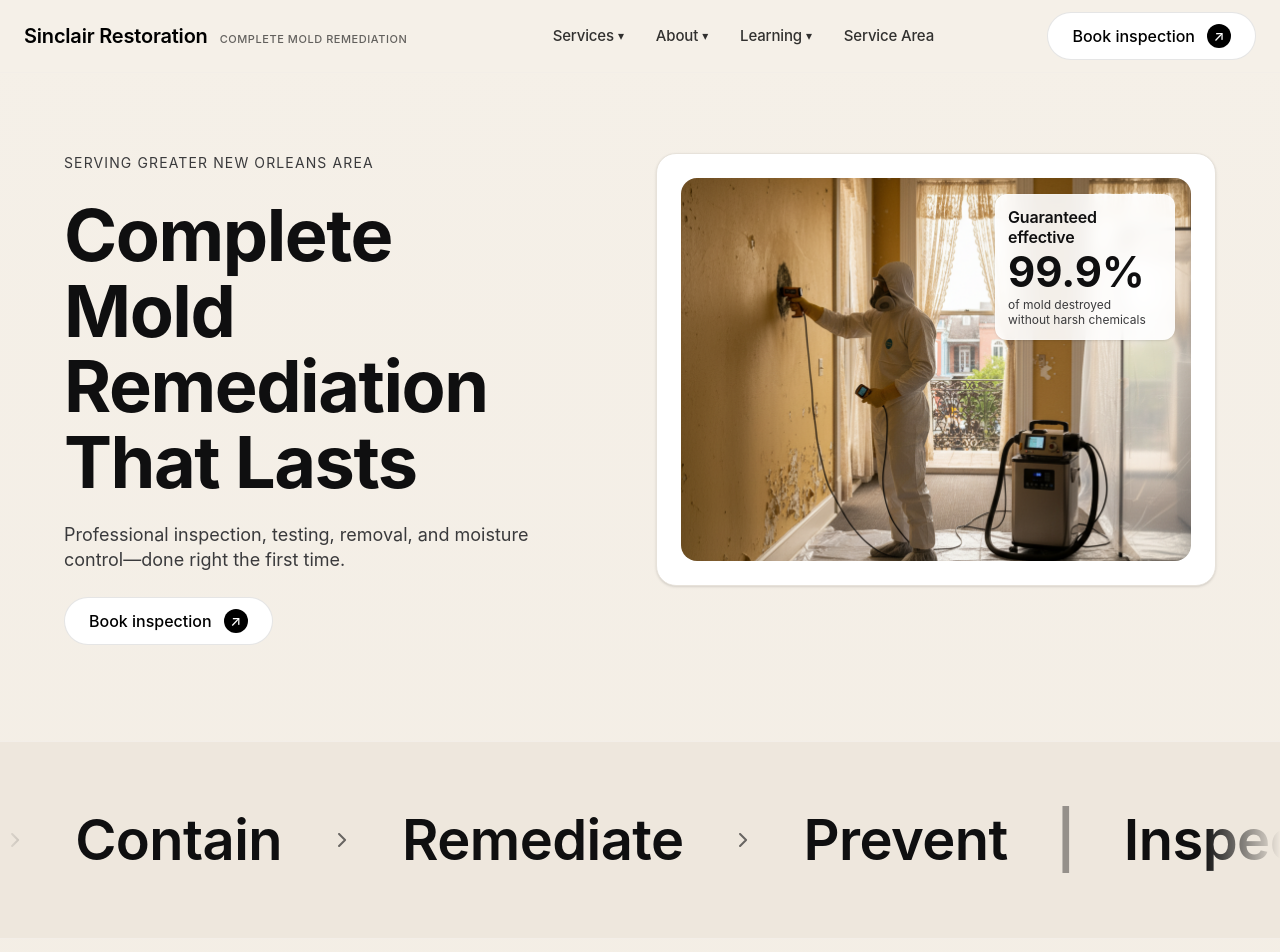
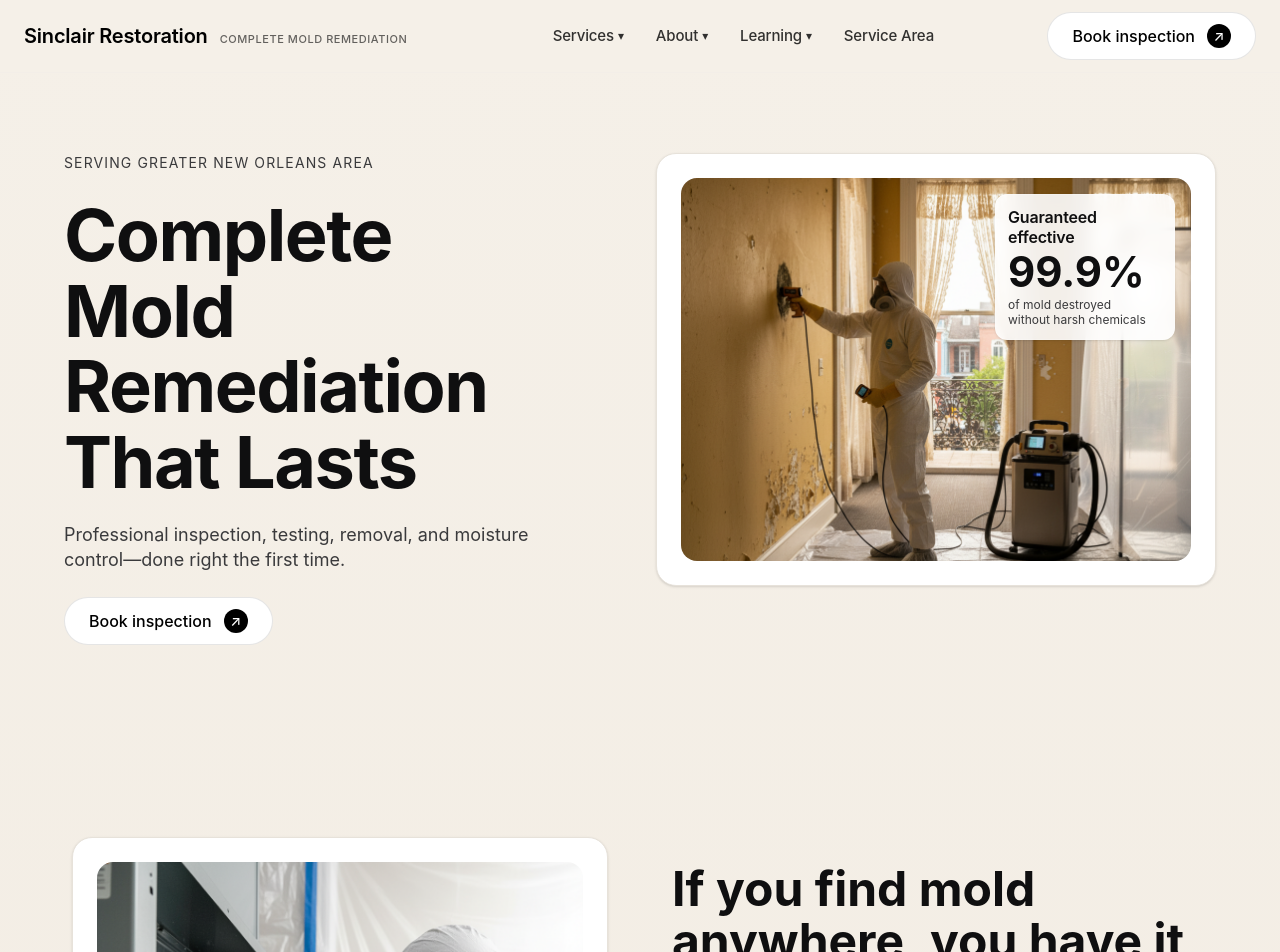
Before and after one commit to thejoelandersson/sinclair-restoration-website, a Next.js app: page / in a window 1280 px wide. Shown: the top 952 px of the page. Built offline with nearby package versions, Linux system fonts and the light colour scheme.

Commit message:
Remove marquee/spinning words section from homepage
- Remove Marquee component import
- Remove Inspect > Contain > Remediate > Prevent spinning text
- Cleaner, more streamlined homepage layout

```diff
--- a/src/app/page.tsx
+++ b/src/app/page.tsx
@@ -1,6 +1,5 @@
 'use client';
 
-import Marquee from '@/components/Marquee';
 import CTA from '@/components/CTA';
 
 export default function Home() {
@@ -62,9 +61,6 @@ export default function Home() {
           </div>
         </div>
       </section>
-
-      {/* How it Works Marquee */}
-      <Marquee items={["Inspect","Contain","Remediate","Prevent"]} speed="normal" direction="left" />
 
       {/* Mold Everywhere Section */}
       <section className="py-16 lg:py-24">
```
